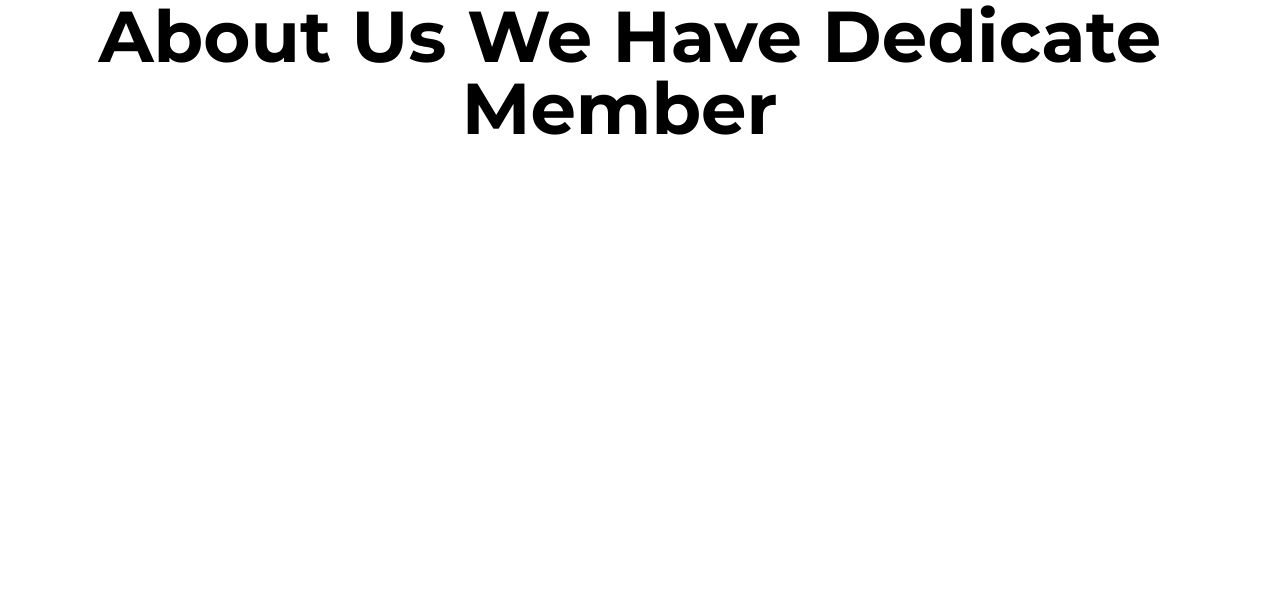
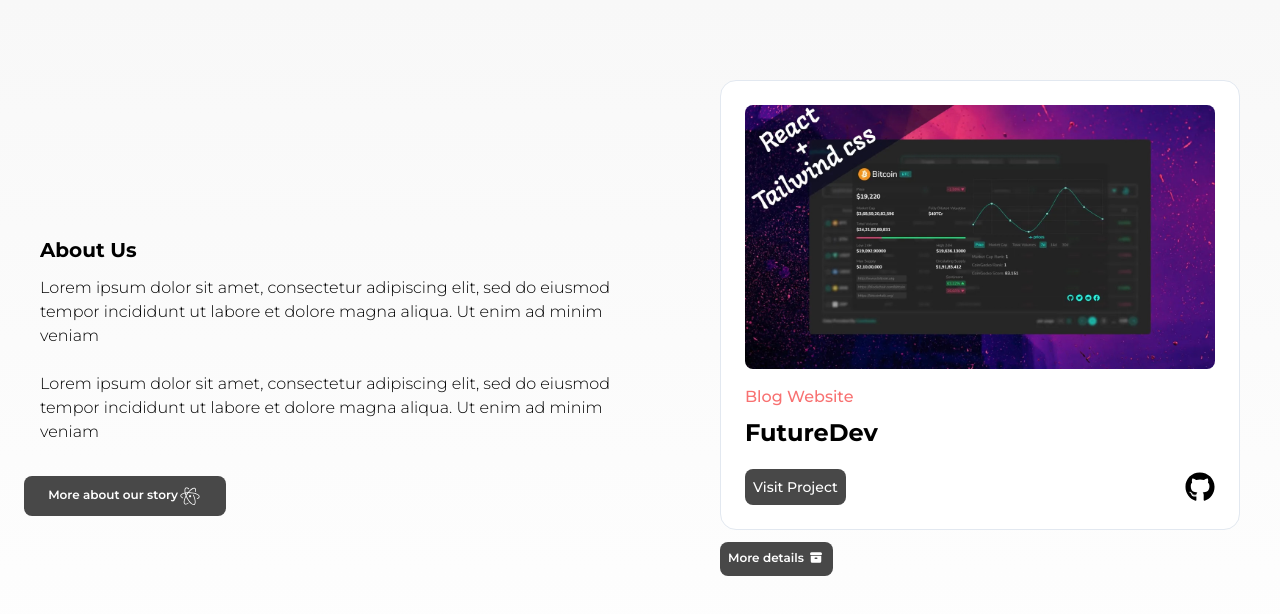
Before and after one commit to Mesh296/introduce-divsteam-nextjs, a Next.js app: page /about in a window 1280 px wide. Shown: the top 614 px of the page. Built offline with nearby package versions, Linux system fonts and the light colour scheme.

Commit message:
feat:about us, projects

```diff
--- a/src/app/about/page.jsx
+++ b/src/app/about/page.jsx
@@ -1,10 +1,60 @@
 import AnimatedText from "@/components/AnimatedText";
+import Link from "next/link";
+import { FaGithub } from "react-icons/fa";
+import { HiArchive } from 'react-icons/hi';
+import { DiAtom } from 'react-icons/di';
+import Image from "next/image";
+import project from '../../../public/services_img/crypto-screener-cover-image.jpg'
+
+const FeaturedProject = ({ type, title, img, link, github }) => {
+
+    return (
+        <article className="w-full flex flex-col items-center justify-between rounded-2xl p-6 border boder-solid border-slate-200 hover:border-slate-700 duration-200 bg-white relative ">
+            {/* <div className=" top-0 -right-3 -z-10 w-[101%] h-[103%] rounded-[2rem] bg-black rounded-br-3xl" /> */}
+            <Link href={link} target='_blank' className="w-full cursor-pointer overflow-hidden rounded-lg  ">
+                <Image src={img} alt={title} className="w-full h-auto" />
+            </Link>
+            <div className="w-full flex flex-col items-start justify-between mt-4">
+                <span className="text-red-400 font-medium text-base">{type}</span>
+                <Link href={link} target="_blank" className="hover:underline underline-offset-2" >
+                    <h2 className="my-2 w-full text-left text-2xl font-bold">{title}</h2>
+                </Link>
+                <div className="w-full flex items-center justify-between mt-3">
+                    <Link href={link} target="_blank"
+                        className="rounded-lg text-sm px-2 py-2 text-white font-medium bg-[#484848] hover:bg-[#606060] duration-200 ">Visit Project
+                    </Link>
+                    <Link href={link} target="_blank" ><FaGithub className="text-3xl" /></Link>
+                </div>
+            </div>
+        </article>
+    )
+}
 
 const About = () => {
     return (
-        <main id='about'>
-            <AnimatedText text="About us We have dedicate member " />
-        </main>
+        <div id='about' className="h-screen w-full flex items-center justify-center bg-gradient-to-b from-[#F8F8F8] to-white pt-20 px-10 gap-20">
+            <div className=" w-1/2 flex flex-col justify-start items-center gap-3 pb-32">
+                <AnimatedText text="About us" className="text-xl font-bold text-left" />
+                <p className="text-base font-light">Lorem ipsum dolor sit amet,
+                    consectetur adipiscing elit, sed do eiusmod tempor incididunt ut labore et dolore magna aliqua. Ut enim ad minim veniam</p>
+                <p className="text-base pt-3 font-light">Lorem ipsum dolor sit amet,
+                    consectetur adipiscing elit, sed do eiusmod tempor incididunt ut labore et dolore magna aliqua. Ut enim ad minim veniam</p>
+                <button className="text-xs mr-[430px] mt-5 font-semibold rounded-lg cursor-pointer text-white px-6 py-2
+                 bg-[#484848] hover:bg-[#606060] duration-200 whitespace-nowrap"> More about our story
+                    <DiAtom className="inline text-2xl
+                    " /></button>
+            </div>
+            <div className=" h-screen w-1/2 mt-20 " >
+                <FeaturedProject
+                    type="Blog Website"
+                    title="FutureDev"
+                    img={project}
+                    github='/'
+                    link='/'
+                />
+                <button className="mt-3 bg-[#484848] hover:bg-[#606060] duration-200 whitespace-nowrap text-xs px-2 py-2 font-semibold rounded-lg cursor pointer text-white">More details <HiArchive className="inline text-lg pb-[3px]" /></button>
+            </div>
+        </div >
     )
 }
 
--- a/src/components/footer/page.jsx
+++ b/src/components/footer/page.jsx
@@ -8,7 +8,7 @@ import { FaVk } from 'react-icons/fa'
 
 function Footer() {
   return (
-    <div className=' bg-fuchsia-100 h-/2 w-full flex justify-around items-start p-20 '>
+    <div className='bg-gradient-to-b from-[#F8F8F8] to-white h-/2 w-full flex justify-around items-start p-20 '>
       <div className="p-5 flex-col justify-center items-center text-center">
 
         <p className="text-gray-800 font-bold text-2xl pb-4 ">
```
Also changed, not shown: public/services_img/crypto-screener-cover-image.jpg (added).
